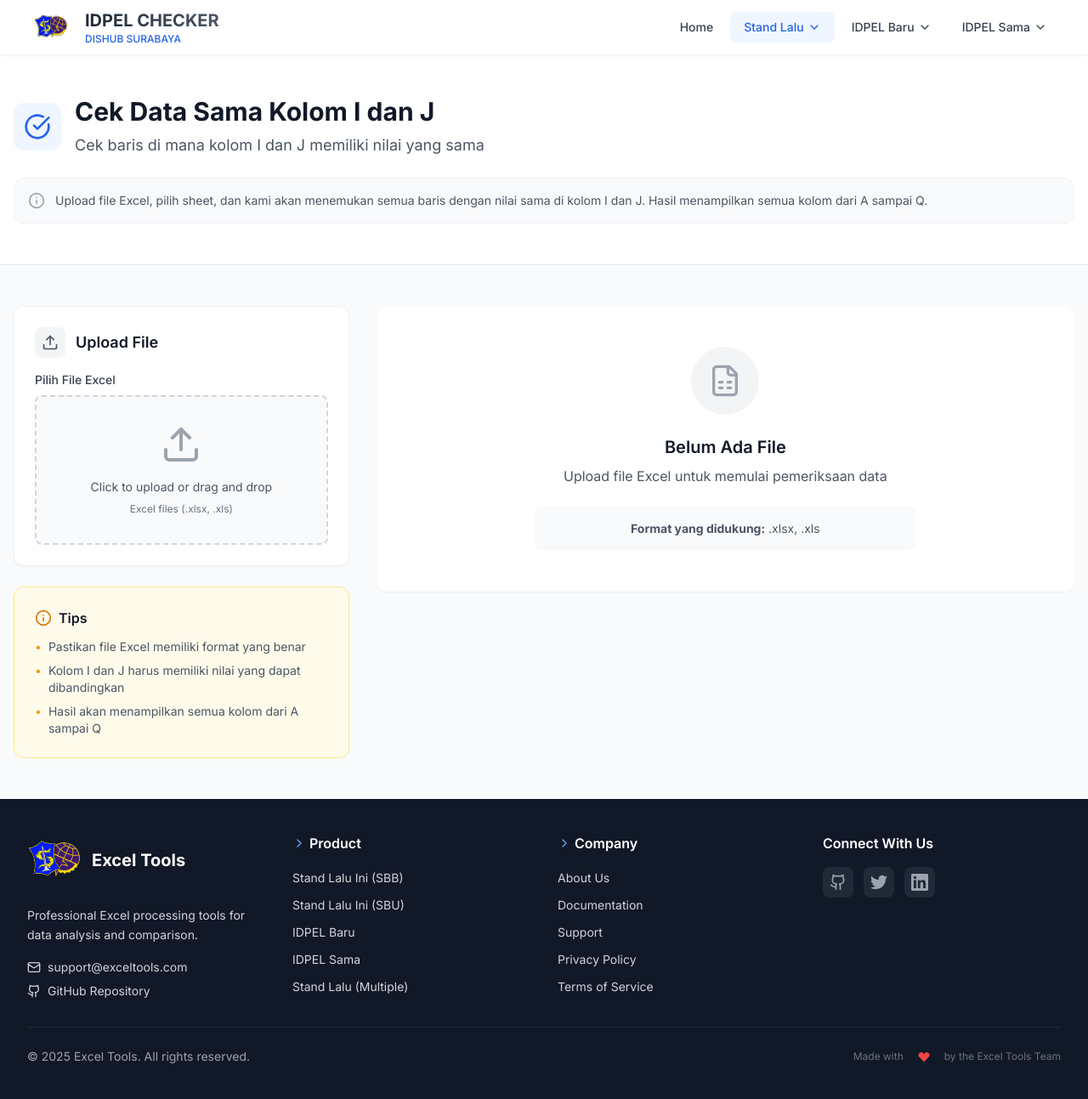
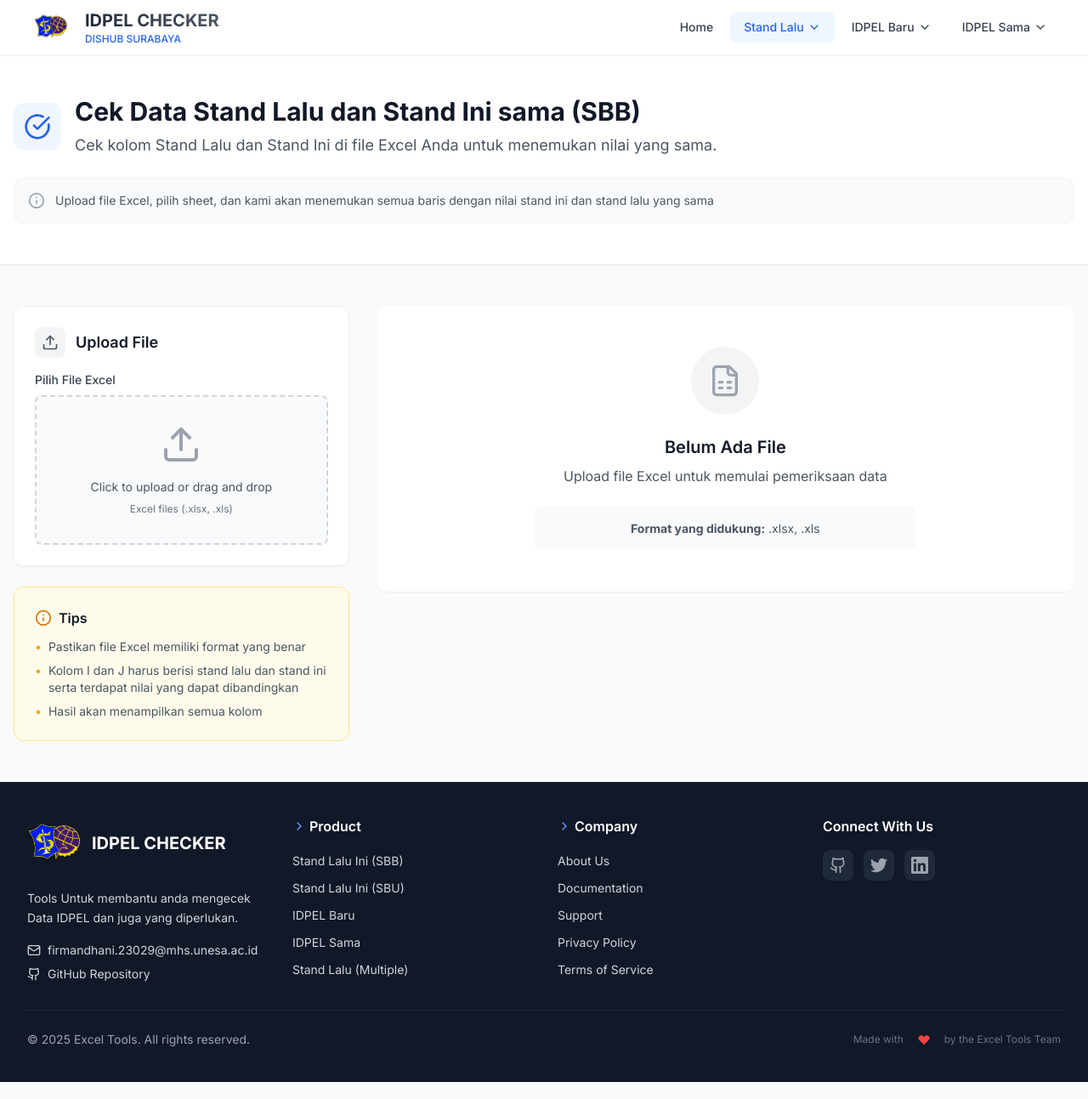
Before and after one commit to Mojoxz/IDPELCEKTERBARU, a React (Vite) app: page /stand-lalu-ini-sbb in a window 1280 px wide. Shown: the whole page at 85% size. Built offline with nearby package versions, Linux system fonts and the light colour scheme.

Commit message:
perubahan pada page SBB dan juga pada footer

```diff
--- a/src/components/layout/Footer.jsx
+++ b/src/components/layout/Footer.jsx
@@ -35,23 +35,23 @@ const Footer = () => {
                     className="h-16 w-auto" // Memperbesar logo dari h-6 menjadi h-10
                   />
                 </div>
-              <span className="text-xl font-bold text-white">Excel Tools</span>
+              <span className="text-xl font-bold text-white">IDPEL CHECKER</span>
             </Link>
             <p className="text-sm leading-relaxed">
-              Professional Excel processing tools for data analysis and comparison.
+              Tools Untuk membantu anda mengecek Data IDPEL dan juga yang diperlukan.
             </p>
 
             {/* Contact Info */}
             <div className="flex flex-col space-y-2">
               <a
-                href="mailto:support@exceltools.com"
+                href="mailto:firmandhani.23029@mhs.unesa.ac.id"
                 className="flex items-center space-x-2 text-sm hover:text-blue-400 transition-colors duration-200"
               >
                 <Mail className="h-4 w-4" />
-                <span>support@exceltools.com</span>
+                <span>firmandhani.23029@mhs.unesa.ac.id</span>
               </a>
               <a
-                href="https://github.com"
+                href="https://github.com/Mojoxz/IDPELCEKTERBARU"
                 target="_blank"
                 rel="noopener noreferrer"
                 className="flex items-center space-x-2 text-sm hover:text-blue-400 transition-colors duration-200"
--- a/src/features/standLaluIniSBB/StandLaluIniSBBPage.jsx
+++ b/src/features/standLaluIniSBB/StandLaluIniSBBPage.jsx
@@ -100,10 +100,10 @@ const StandLaluIniSBBPage = () => {
             </div>
             <div>
               <h1 className="text-3xl font-bold text-gray-900 mb-2">
-                Cek Data Sama Kolom I dan J
+                Cek Data Stand Lalu dan Stand Ini sama (SBB)
               </h1>
               <p className="text-gray-600 text-lg">
-                Cek baris di mana kolom I dan J memiliki nilai yang sama
+                Cek kolom Stand Lalu dan Stand Ini di file Excel Anda untuk menemukan nilai yang sama.
               </p>
             </div>
           </div>
@@ -113,8 +113,7 @@ const StandLaluIniSBBPage = () => {
             <div className="flex items-center">
               <Info className="h-5 w-5 text-gray-400 mr-3" />
               <p className="text-gray-600 text-sm">
-                Upload file Excel, pilih sheet, dan kami akan menemukan semua baris dengan nilai sama di kolom I dan J.
-                Hasil menampilkan semua kolom dari A sampai Q.
+                Upload file Excel, pilih sheet, dan kami akan menemukan semua baris dengan nilai stand ini dan stand lalu yang sama
               </p>
             </div>
           </div>
@@ -210,11 +209,11 @@ const StandLaluIniSBBPage = () => {
                 </li>
                 <li className="flex items-start">
                   <span className="text-amber-500 mr-2">•</span>
-                  Kolom I dan J harus memiliki nilai yang dapat dibandingkan
+                  Kolom I dan J harus berisi stand lalu dan stand ini serta terdapat nilai yang dapat dibandingkan
                 </li>
                 <li className="flex items-start">
                   <span className="text-amber-500 mr-2">•</span>
-                  Hasil akan menampilkan semua kolom dari A sampai Q
+                  Hasil akan menampilkan semua kolom
                 </li>
               </ul>
             </div>
```
